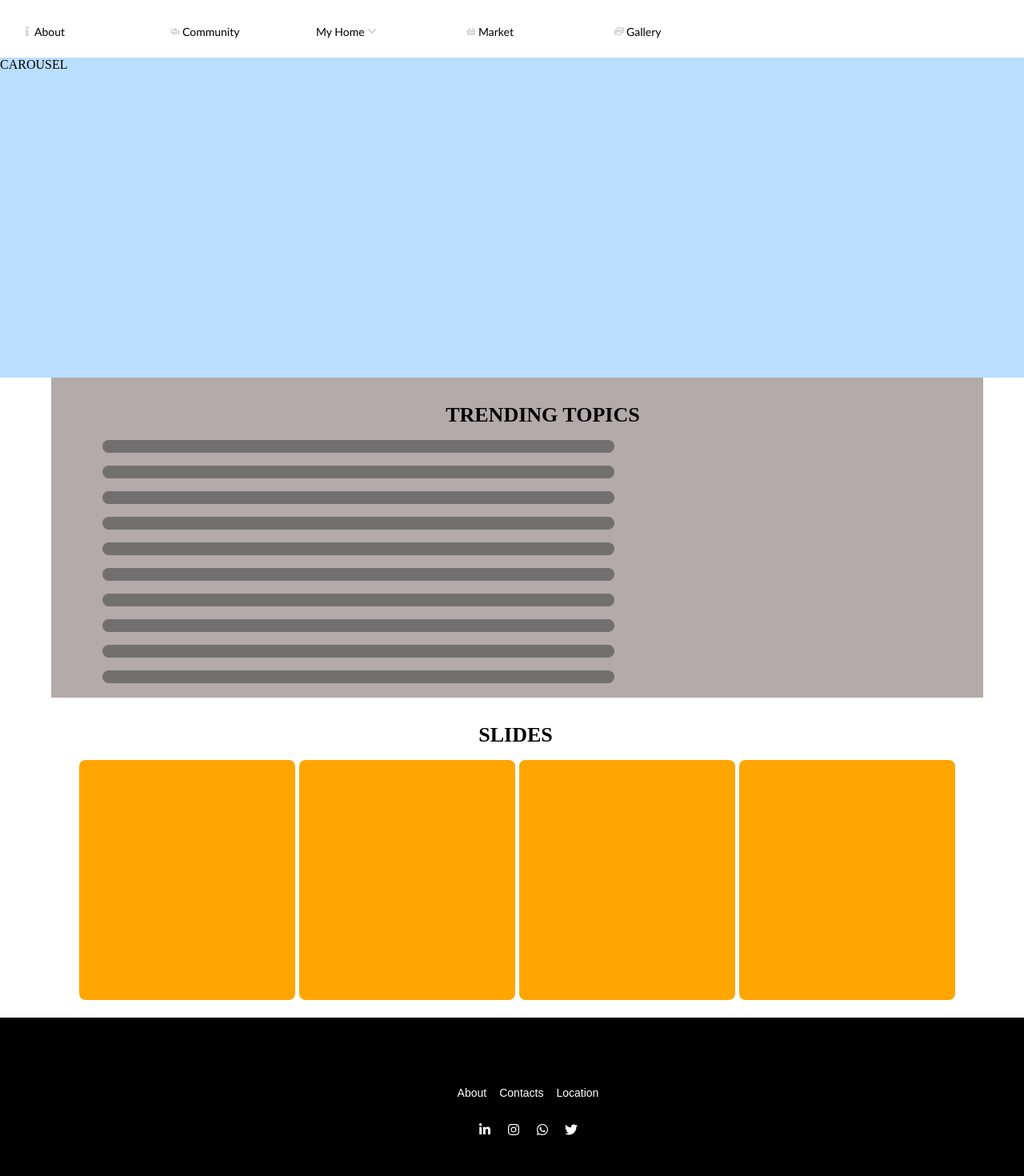
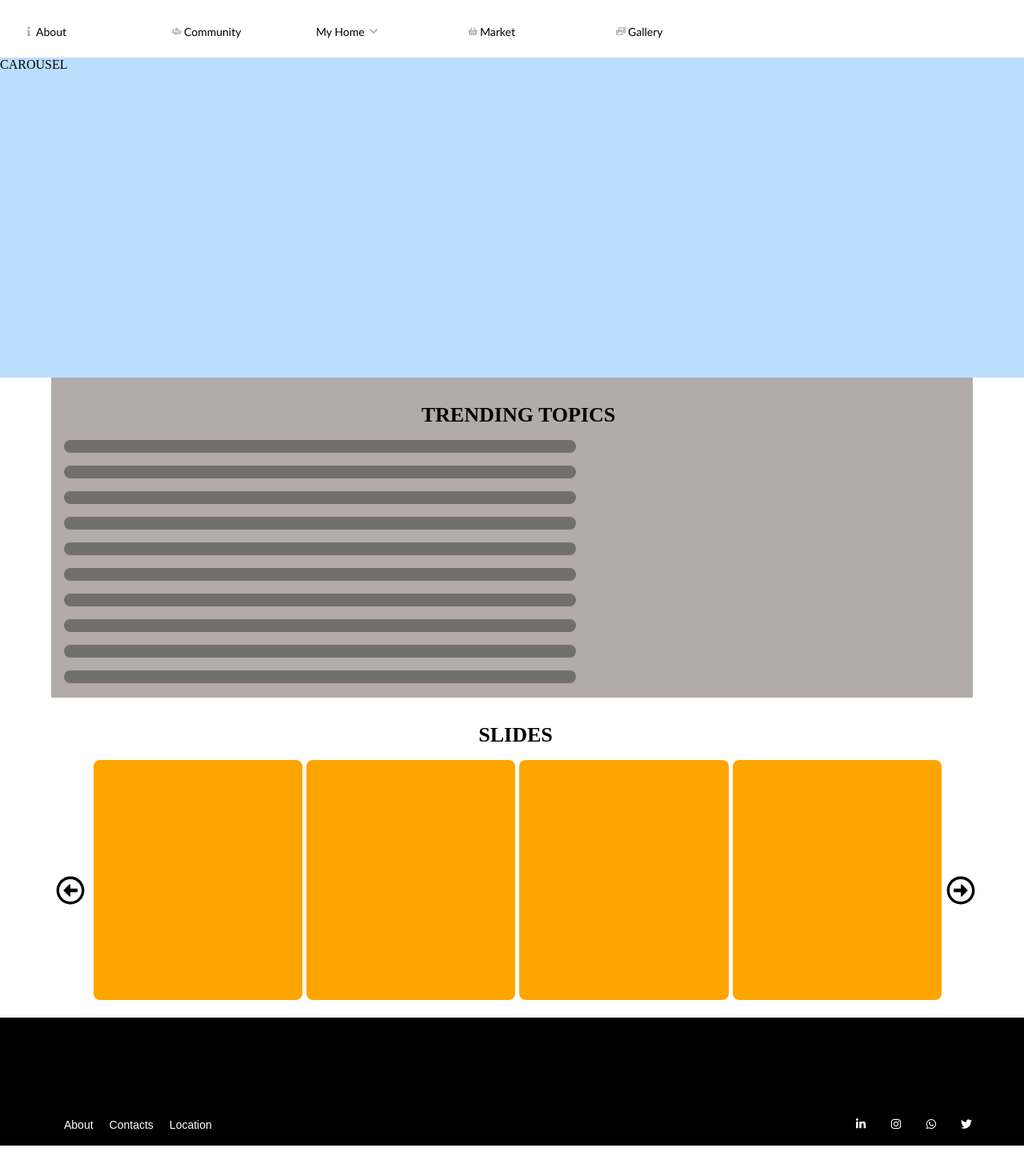
Before and after one commit to ndboy5/fashion_repo_frontend, a React (Create React App) app in the folder project/: page / in a window 1280 px wide. Shown: the part 88-1558 px from the top of the page at 80% size. After the commit the page ends 1520 px from the top, so only its background shows below. Built offline with nearby package versions, Linux system fonts and the light colour scheme.

Commit message:
made more adjustments

```diff
--- a/project/src/components/home/carousel.module.css
+++ b/project/src/components/home/carousel.module.css
@@ -4,5 +4,4 @@
   height: 25rem;
   margin: auto;
   margin-top: 10rem;
-  width: 100vw;
 }
--- a/project/src/components/home/nav.module.css
+++ b/project/src/components/home/nav.module.css
@@ -13,7 +13,6 @@ nav {
   height: 25px;
   margin-top: -1px;
   padding: 1.5rem 0 1rem 25px;
-
   margin-bottom: 2rem;
   width: 10rem;
 }
@@ -29,9 +28,9 @@ nav a {
 }
 
 nav i {
-  color: rgb(209, 209, 206);
+  color: rgb(179, 179, 175);
   font-size: 12px;
   font-weight: 600;
   margin-right: 3px;
-  margin-left: 3px;
+  margin-left: 5px;
 }
--- a/project/src/components/home/slides.js
+++ b/project/src/components/home/slides.js
@@ -1,13 +1,29 @@
+import {
+  FaLongArrowAltLeft,
+  FaLongArrowAltRight,
+  FaRegArrowAltCircleLeft,
+  FaRegArrowAltCircleRight,
+} from "react-icons/fa";
 import styles from "./slides.module.css";
 function Slides() {
   return (
     <div className={styles.slides}>
       <h4>SLIDES</h4>
       <div className={styles.container}>
+        <button className={styles.btn}>
+          <i className={styles.i}>
+            <FaRegArrowAltCircleLeft />
+          </i>
+        </button>
         <div className={styles.slide}> </div>
         <div className={styles.slide}></div>
         <div className={styles.slide}></div>
         <div className={styles.slide}></div>
+        <button className={styles.btn}>
+          <i className={styles.i}>
+            <FaRegArrowAltCircleRight />
+          </i>
+        </button>
       </div>
     </div>
   );
--- a/project/src/components/home/slides.module.css
+++ b/project/src/components/home/slides.module.css
@@ -8,6 +8,7 @@
 }
 
 .container {
+  background-color: white;
   display: flex;
   justify-content: center;
 }
@@ -25,3 +26,17 @@
   text-align: center;
   margin-top: -3rem;
 }
+.btn {
+  background: none;
+  border-radius: 10px;
+  border: 0;
+  display: flex;
+  margin-top: 9rem;
+  cursor: pointer;
+}
+
+.slides i {
+  color: black;
+  font-size: 36px;
+  font-weight: 100;
+}
--- a/project/src/components/home/topic.module.css
+++ b/project/src/components/home/topic.module.css
@@ -5,8 +5,7 @@
   height: 400px;
   margin: auto;
   overflow: hidden;
-  padding-left: 4rem;
-  width: 86vw;
+  padding-left: 1rem;
 }
 
 .rows {
--- a/project/src/components/layouts/footer.js
+++ b/project/src/components/layouts/footer.js
@@ -10,7 +10,6 @@ function Footer() {
           <a href="#">Contacts</a>
           <a href="#">Location</a>
         </ul>
-      </div>
 
         <div className={styles.contactMedia}>
           <ul>
@@ -39,6 +38,7 @@ function Footer() {
             </a>
           </ul>
         </div>
+      </div>
     </footer>
   );
 }
--- a/project/src/components/layouts/footer.module.css
+++ b/project/src/components/layouts/footer.module.css
@@ -8,6 +8,7 @@ footer {
   margin: "0px";
   color: white;
   font-family: "Graphik Regular", "Arial", sans-serif;
+  height: 80px;
   text-align: center;
 }
 
@@ -15,27 +16,28 @@ footer {
   display: flex;
   flex-direction: row;
   font-size: 14px;
-  margin-top: 2rem;
-  justify-content: center;
+  margin-top: 4.5rem;
+  justify-content: space-between;
 }
 
 .footerItems a {
-  margin: 8px;
   text-decoration: none;
   color: white;
+  margin-right: 20px;
 }
 
 .footerItems a:hover {
   color: white;
+  text-decoration: underline;
 }
 
 .contactMedia a {
   height: 40px;
   width: 40px;
   margin-top: 3rem;
-  margin: 10px;
 }
 
-i {
+.contactMedia i {
   color: white;
+  margin: 5px;
 }
```
Lines whose indentation alone changed are shown as unchanged.
